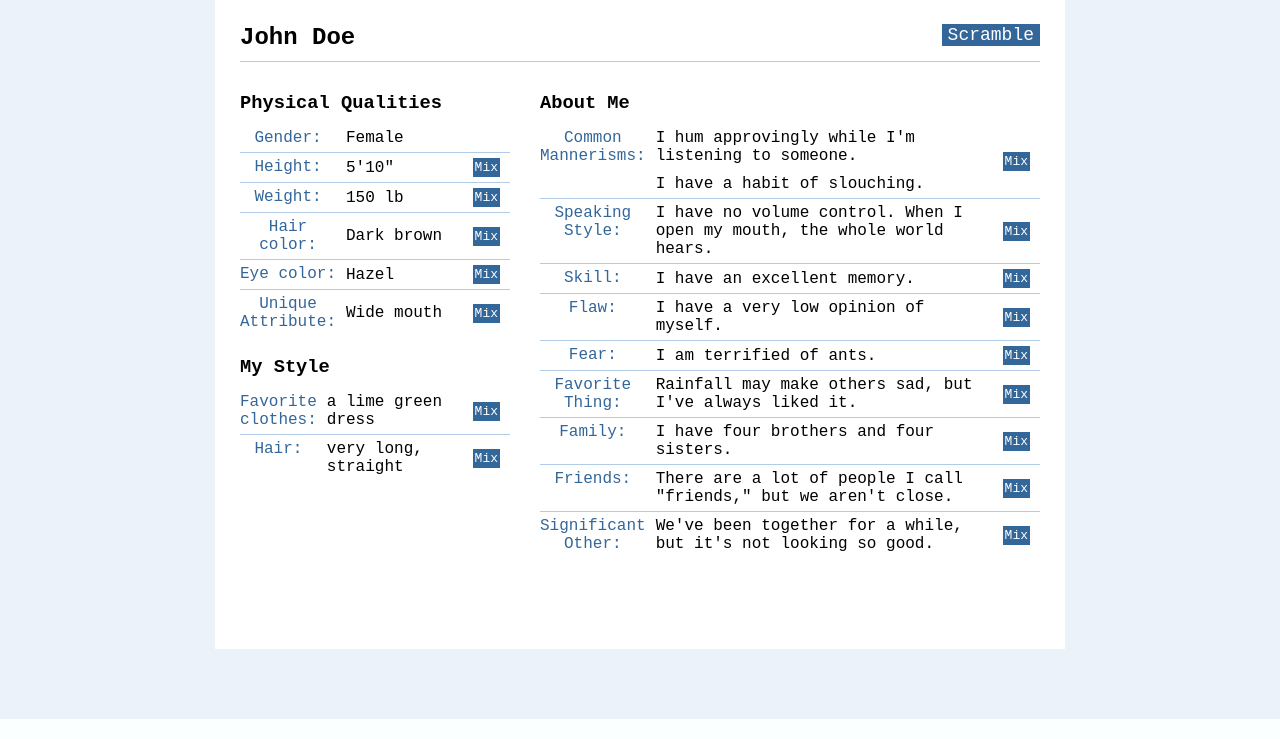
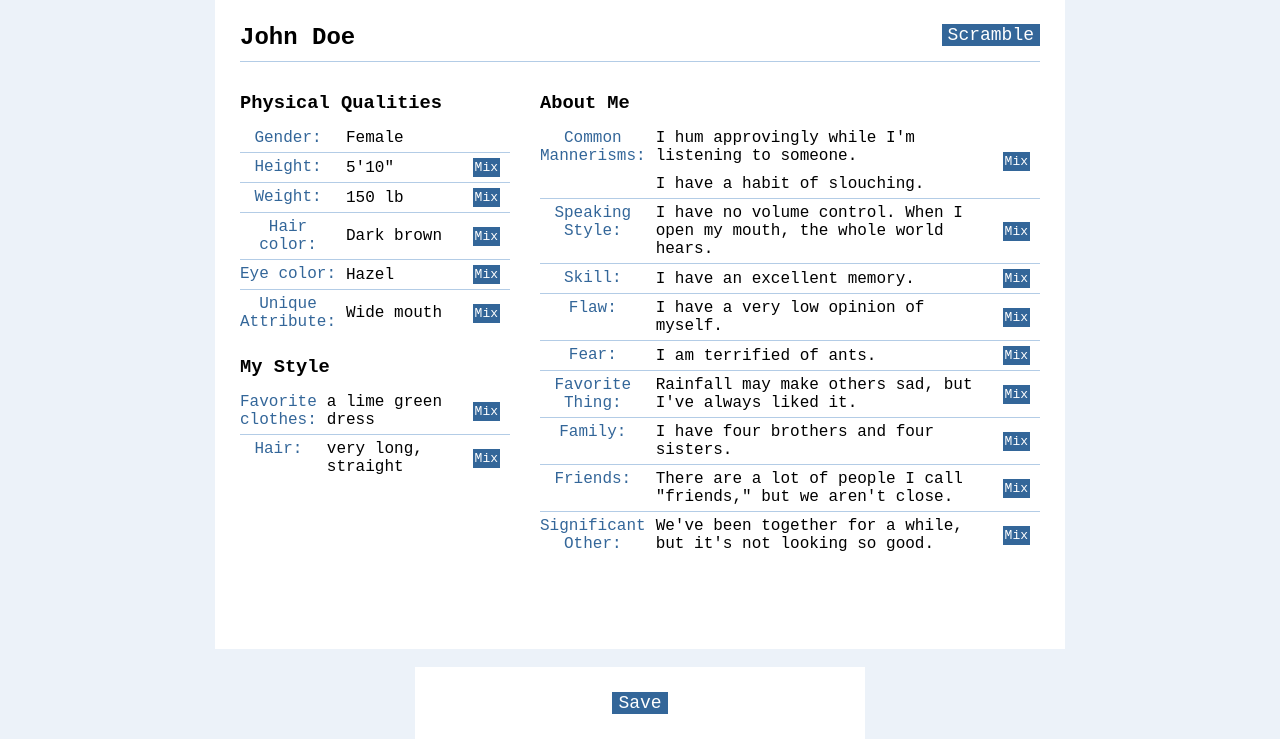
Before and after one commit to davidhammaker/Storc, a Flask app: page / in a window 1280 px wide. Shown: the part 81-820 px from the top of the page. Run offline with Flask 2, Linux system fonts and the light colour scheme.

Commit message:
Add 'Save' button to 'base.html'
Add 'Save' button that will be used to add the Character to the
database.

```diff
--- a/templates/base.html
+++ b/templates/base.html
@@ -126,6 +126,12 @@
                     </table>
                 </div>
             </div>
+            <br>
+            <div class="center-small">
+                <ul>
+                    <li><button id="save" class="button" type="button">Save</button></li>
+                </ul>
+            </div>
         </div>
         <script src="{{ url_for('static', filename='main.js') }}"></script>
     </body>
```
